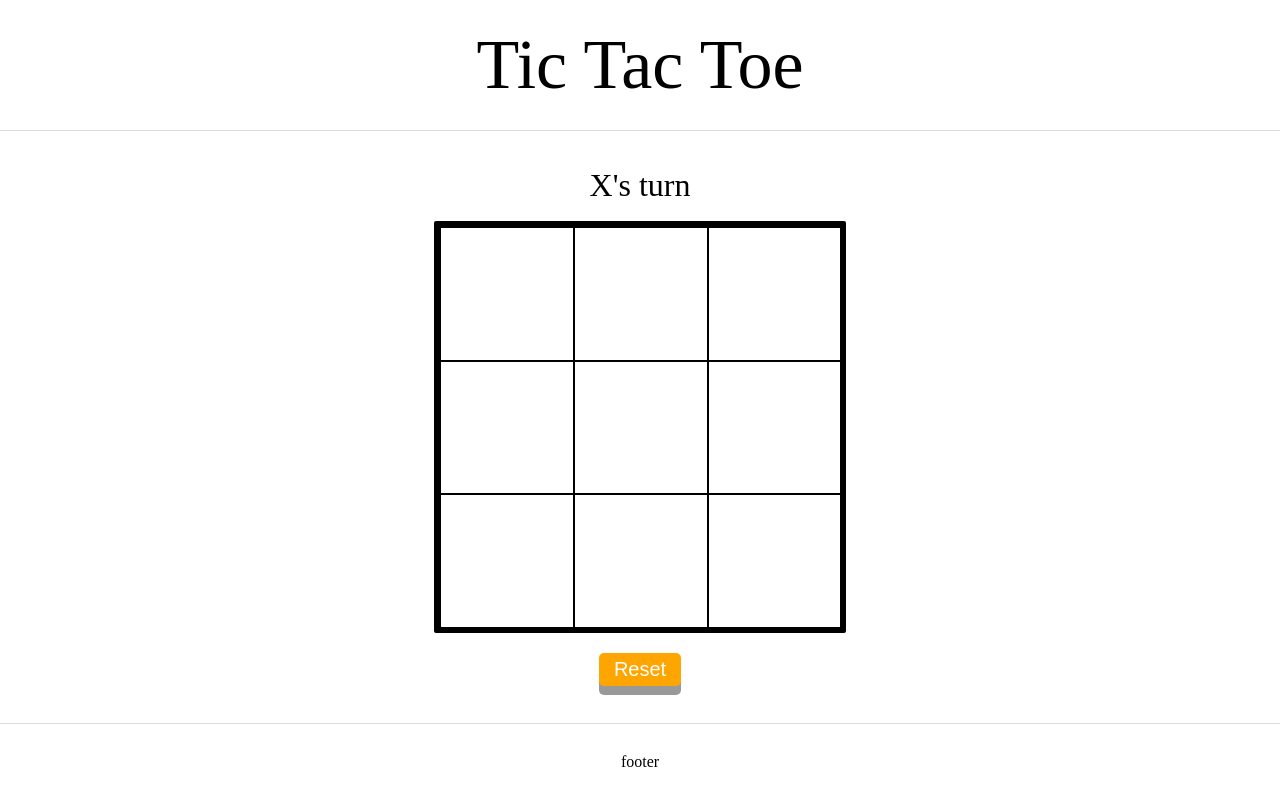
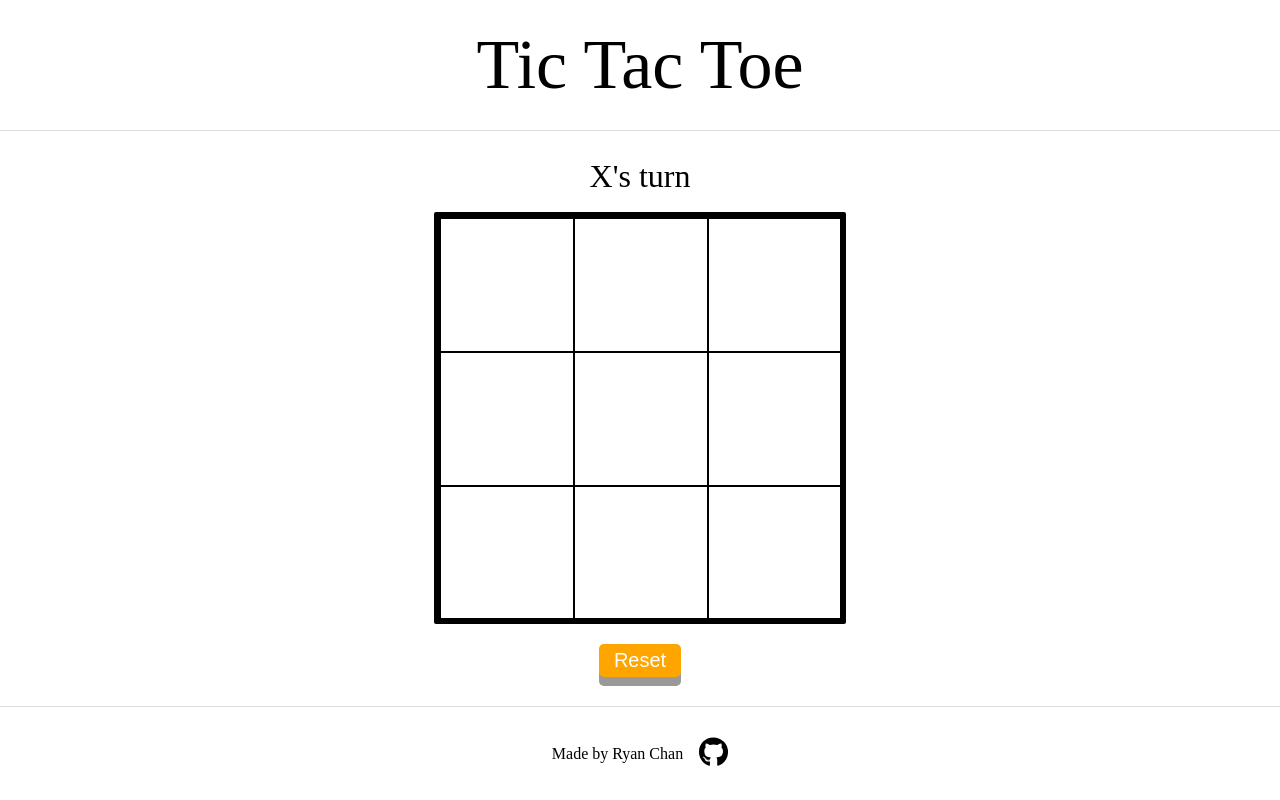
Before and after one commit to TwelveStacks/TOP-tic-tac-toe, a plain HTML site: page index.html in a window 1280 px wide. Drawn offline with Linux system fonts and the light colour scheme.

Commit message:
Added footer

```diff
--- a/index.html
+++ b/index.html
@@ -27,7 +27,22 @@
         </div>
         <button id="reset-button">Reset</button>
       </div>
-      <footer>footer</footer>
+      <footer>
+        Made by Ryan Chan
+        <a href="https://github.com/TwelveStacks" target="_blank">
+          <svg
+            xmlns="http://www.w3.org/2000/svg"
+            height="1em"
+            viewBox="0 0 496 512"
+            class="fa fa-github"
+          >
+            <!--! Font Awesome Free 6.4.0 by @fontawesome - https://fontawesome.com License - https://fontawesome.com/license (Commercial License) Copyright 2023 Fonticons, Inc. -->
+            <path
+              d="M165.9 397.4c0 2-2.3 3.6-5.2 3.6-3.3.3-5.6-1.3-5.6-3.6 0-2 2.3-3.6 5.2-3.6 3-.3 5.6 1.3 5.6 3.6zm-31.1-4.5c-.7 2 1.3 4.3 4.3 4.9 2.6 1 5.6 0 6.2-2s-1.3-4.3-4.3-5.2c-2.6-.7-5.5.3-6.2 2.3zm44.2-1.7c-2.9.7-4.9 2.6-4.6 4.9.3 2 2.9 3.3 5.9 2.6 2.9-.7 4.9-2.6 4.6-4.6-.3-1.9-3-3.2-5.9-2.9zM244.8 8C106.1 8 0 113.3 0 252c0 110.9 69.8 205.8 169.5 239.2 12.8 2.3 17.3-5.6 17.3-12.1 0-6.2-.3-40.4-.3-61.4 0 0-70 15-84.7-29.8 0 0-11.4-29.1-27.8-36.6 0 0-22.9-15.7 1.6-15.4 0 0 24.9 2 38.6 25.8 21.9 38.6 58.6 27.5 72.9 20.9 2.3-16 8.8-27.1 16-33.7-55.9-6.2-112.3-14.3-112.3-110.5 0-27.5 7.6-41.3 23.6-58.9-2.6-6.5-11.1-33.3 2.6-67.9 20.9-6.5 69 27 69 27 20-5.6 41.5-8.5 62.8-8.5s42.8 2.9 62.8 8.5c0 0 48.1-33.6 69-27 13.7 34.7 5.2 61.4 2.6 67.9 16 17.7 25.8 31.5 25.8 58.9 0 96.5-58.9 104.2-114.8 110.5 9.2 7.9 17 22.9 17 46.4 0 33.7-.3 75.4-.3 83.6 0 6.5 4.6 14.4 17.3 12.1C428.2 457.8 496 362.9 496 252 496 113.3 383.5 8 244.8 8zM97.2 352.9c-1.3 1-1 3.3.7 5.2 1.6 1.6 3.9 2.3 5.2 1 1.3-1 1-3.3-.7-5.2-1.6-1.6-3.9-2.3-5.2-1zm-10.8-8.1c-.7 1.3.3 2.9 2.3 3.9 1.6 1 3.6.7 4.3-.7.7-1.3-.3-2.9-2.3-3.9-2-.6-3.6-.3-4.3.7zm32.4 35.6c-1.6 1.3-1 4.3 1.3 6.2 2.3 2.3 5.2 2.6 6.5 1 1.3-1.3.7-4.3-1.3-6.2-2.2-2.3-5.2-2.6-6.5-1zm-11.4-14.7c-1.6 1-1.6 3.6 0 5.9 1.6 2.3 4.3 3.3 5.6 2.3 1.6-1.3 1.6-3.9 0-6.2-1.4-2.3-4-3.3-5.6-2z"
+            />
+          </svg>
+        </a>
+      </footer>
     </div>
   </body>
 </html>
--- a/styles.css
+++ b/styles.css
@@ -135,4 +135,17 @@ footer {
     text-align: center;
     padding: 30px;
     border-top: 1px solid #ddd;
+    display: flex;
+    justify-content: center;
+    align-items: center;
+    gap: 1em;
 }
+
+.fa-github{
+    margin: auto;
+    font-size: 30px;
+}
+
+footer svg:hover {
+    filter: invert(15%) sepia(85%) saturate(2883%) hue-rotate(348deg) brightness(122%) contrast(94%);
+}
```
